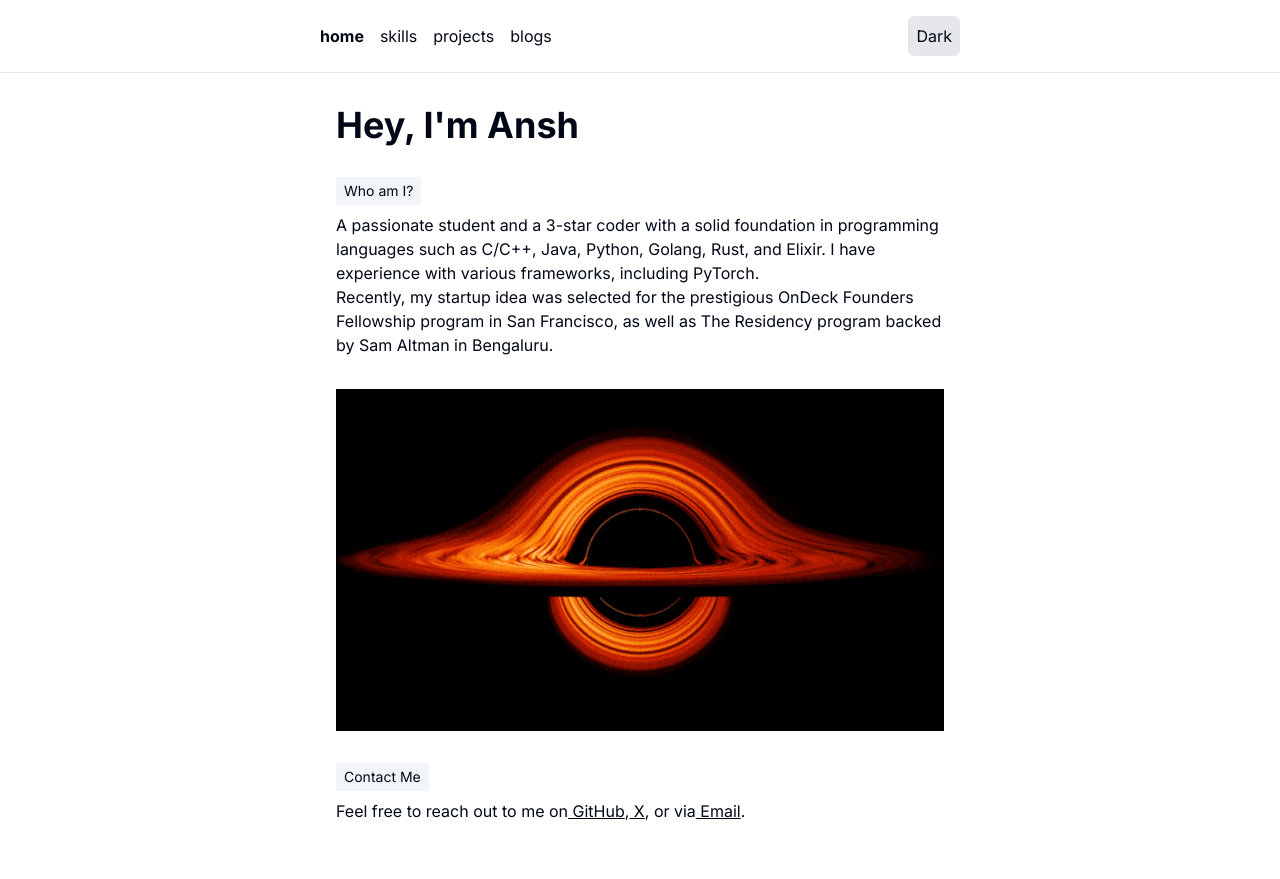
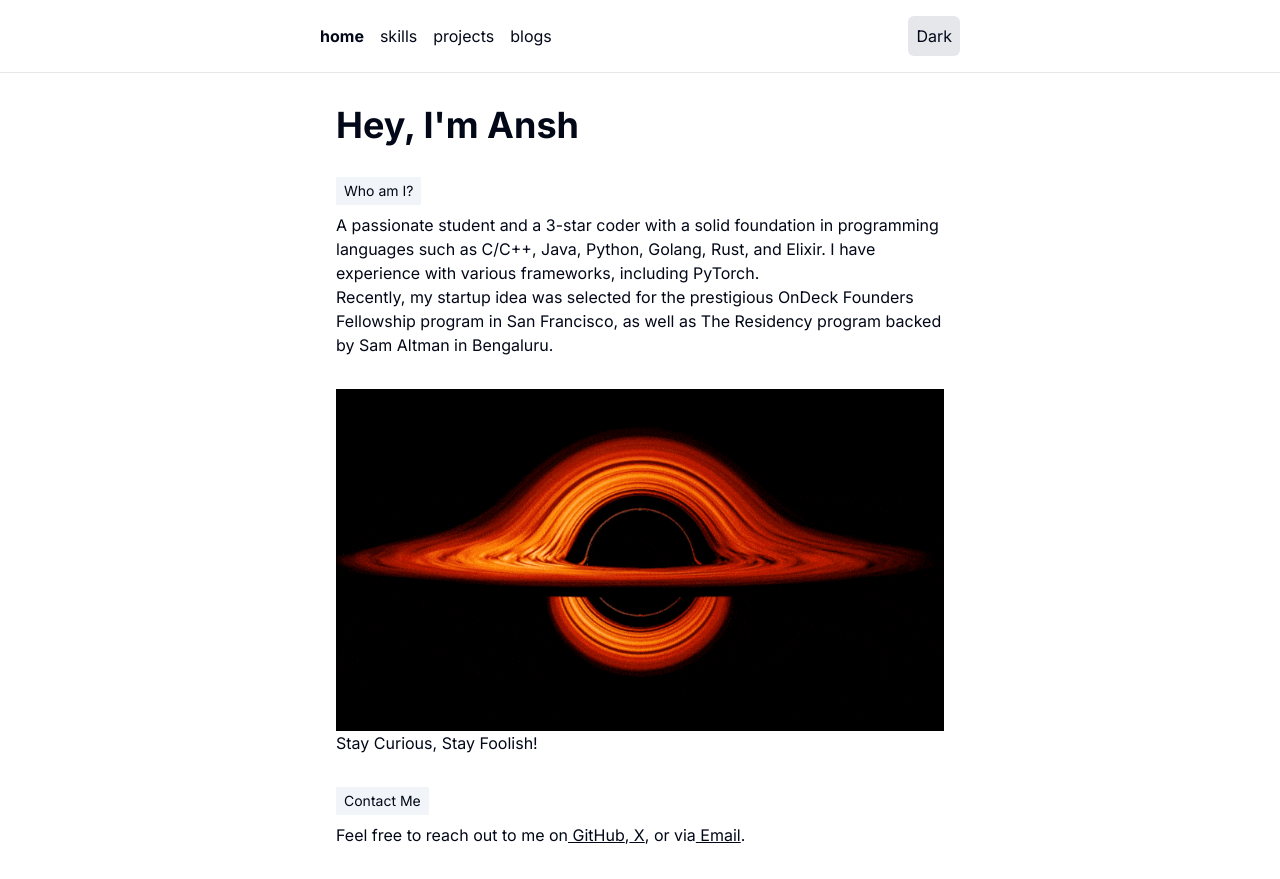
Before and after one commit to thisisanshgupta/thisismyportfolio, a Next.js app: page / in a window 1280 px wide. Before the commit the page ends 855 px from the top, so only its background shows below. Built offline with nearby package versions, Linux system fonts and the light colour scheme.

Commit message:
Update page.tsx

```diff
--- a/app/page.tsx
+++ b/app/page.tsx
@@ -28,6 +28,7 @@ export default function Home() {
             height={300}
             style={{ width: '100%', height: 'auto' }}
           />
+          <p>Stay Curious, Stay Foolish!</p>
         </section>
 
         <section>
```
